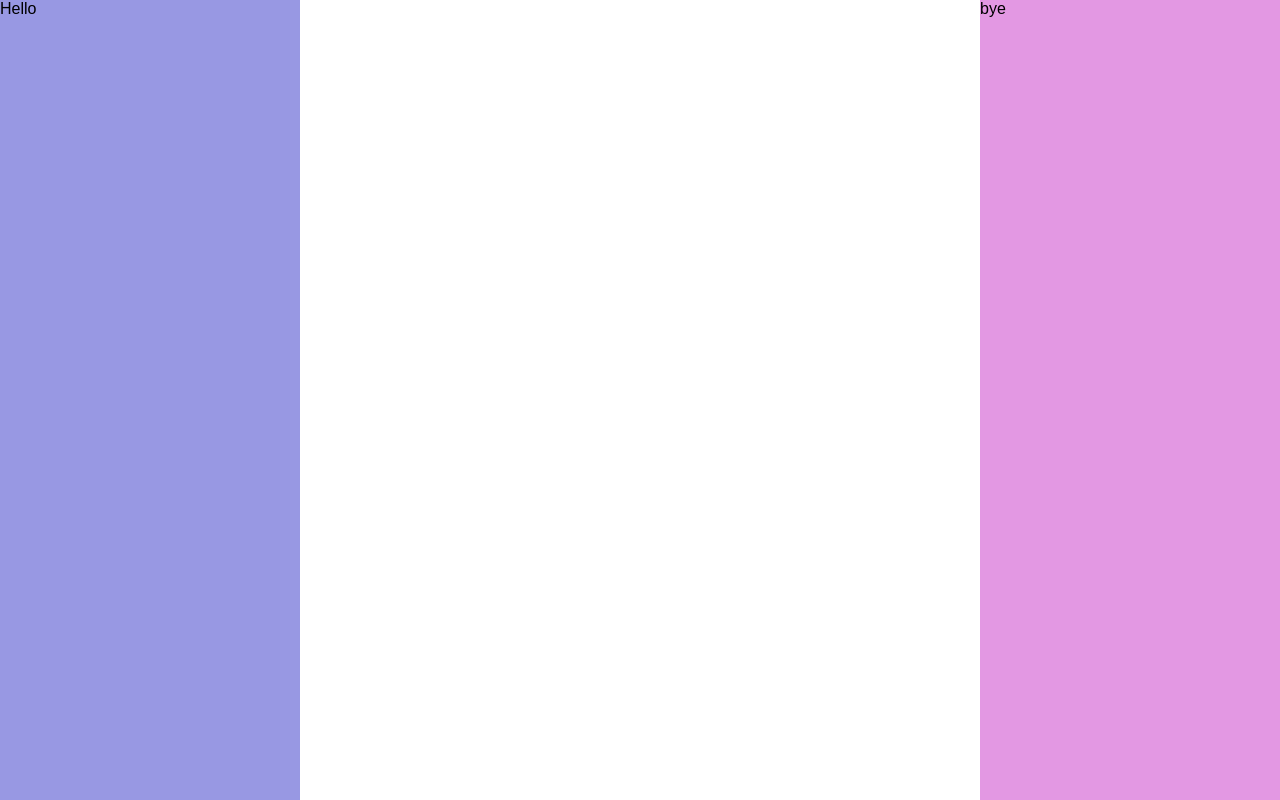
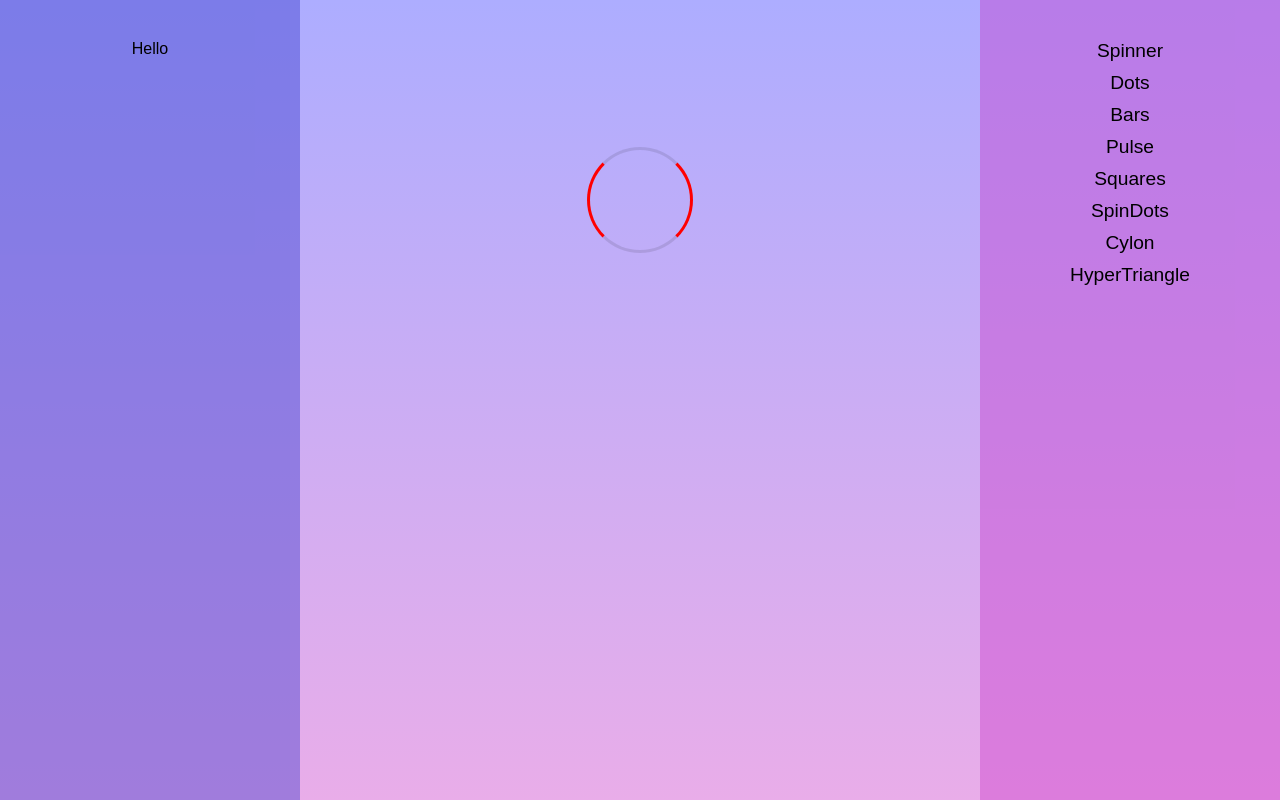
Before and after one commit to josue-rojas/react-loading, a React (Create React App) app: page / in a window 1280 px wide. Built offline with nearby package versions, Linux system fonts and the light colour scheme.

Commit message:
created and handle hash links to change loaders

```diff
--- a/src/App.js
+++ b/src/App.js
@@ -168,8 +168,38 @@ export default class App extends Component{
     this.state = {
       leftMenu: false,
       rightMenu: false,
+      index: window.location.hash ? window.location.hash.match(/\d+/)[0] : 0,
     }
+    this.changeLoader = this.changeLoader.bind(this);
+    this.makeLinks = this.makeLinks.bind(this);
     this.handleMenuClick = this.handleMenuClick.bind(this);
+  }
+  componentDidMount() {
+    window.addEventListener("hashchange", this.changeLoader, false);
+  }
+
+  componentWillUnmount() {
+    window.removeEventListener("hashchange", this.changeLoader, false);
+  }
+  changeLoader(){
+    this.setState({
+      index: window.location.hash.match(/\d+/)[0],
+      rightMenu: false,
+    })
+  }
+  makeLinks(){
+    const links = [];
+    const makerMap = {};
+    for(let i = 0; i < Loaders.Makers.length; i++){
+      links.push(
+        <a className='menu-link' href={'#' + i}>
+          {Loaders.Makers[i].title}
+        </a>)
+      }
+    return links;
+  }
+  getLoader(i){
+    return Loaders.Makers[this.state.index] ? Loaders.Makers[this.state.index].make() : Loaders.Makers[0].make()
   }
   handleMenuClick(menu){
     this.setState({
@@ -180,8 +210,9 @@ export default class App extends Component{
   render() {
     return (
       <div onKeyDown={this.handleKeys} tabIndex="0">
+        <div className='menus'>
           <SideMenu
-          backgroundColor='rgba(50,50,200,.5)'
+            backgroundColor='rgba(50,50,200,.4)'
             positions='left'
             active={this.state.leftMenu}
             handleMenuClick={this.handleMenuClick}
@@ -189,13 +220,17 @@ export default class App extends Component{
             Hello
           </SideMenu>
           <SideMenu
-          backgroundColor='rgba(200,50,200,.5)'
+            backgroundColor='rgba(200,50,200,.4)'
             positions='right'
             active={this.state.rightMenu}
             handleMenuClick={this.handleMenuClick}
             menuType='Hamburger'>
-          bye
+            {this.makeLinks()}
           </SideMenu>
+        </div>
+        <div className={'loader-box ' + (this.state.leftMenu || this.state.rightMenu ? 'active' : '')}>
+          {this.getLoader()}
+        </div>
       </div>
     );
   }
--- a/src/Components/Loaders/HyperTriangle.js
+++ b/src/Components/Loaders/HyperTriangle.js
@@ -26,7 +26,7 @@ class Triangle extends Component{
     this.changeSize = this.changeSize.bind(this);
   }
   componentDidMount(){
-    this.timer = setInterval(this.changeSize, 1);
+    this.timer = setInterval(this.changeSize, 16);
   }
   componentWillUnmount(){
     clearInterval(this.timer);
--- a/src/Components/View/Styles/SideMenu.css
+++ b/src/Components/View/Styles/SideMenu.css
@@ -1,11 +1,15 @@
 .SideMenu{
-  min-height: 100vh;
+  min-height: calc(100vh - 40px);
   width: 100%;
   display: flex;
   flex-direction: column;
   position: absolute;
   transform: translate(0%);
   transition: 400ms;
+  align-items: center;
+  padding-top: 40px;
+  z-index: 3;
+  margin: 0;
 }
 .SideMenu.left{
   transform: translate(-100%);
--- a/src/index.css
+++ b/src/index.css
@@ -3,4 +3,43 @@ body {
   padding: 0;
   font-family: sans-serif;
   transform: translateZ(0);
+  background: linear-gradient(rgba(50,50,255,.4), rgba(200,50,200,.4));
+  background-position: center;
+  background-repeat: no-repeat;
+  background-size: cover;
+  min-height: 100vh;
+  overflow-x: hidden;
 }
+
+a{
+  text-decoration: none;
+  color: black;
+}
+a:hover{
+  text-decoration: none;
+}
+
+.menu-link{
+  margin-bottom: 10px;
+  font-size: 1.2rem;
+  transition: 300ms;
+}
+.menu-link:hover{
+  opacity: .7;
+}
+
+.loader-box{
+  display: flex;
+  justify-content: center;
+  align-items: center;
+  min-height: 50vh;
+}
+.loader-box.active{
+  filter: blur(5px);
+}
+
+@media (min-width: 992px){
+  .loader-box.active{
+    filter: blur(0px);
+  }
+}
```
Lines whose indentation alone changed are shown as unchanged.
